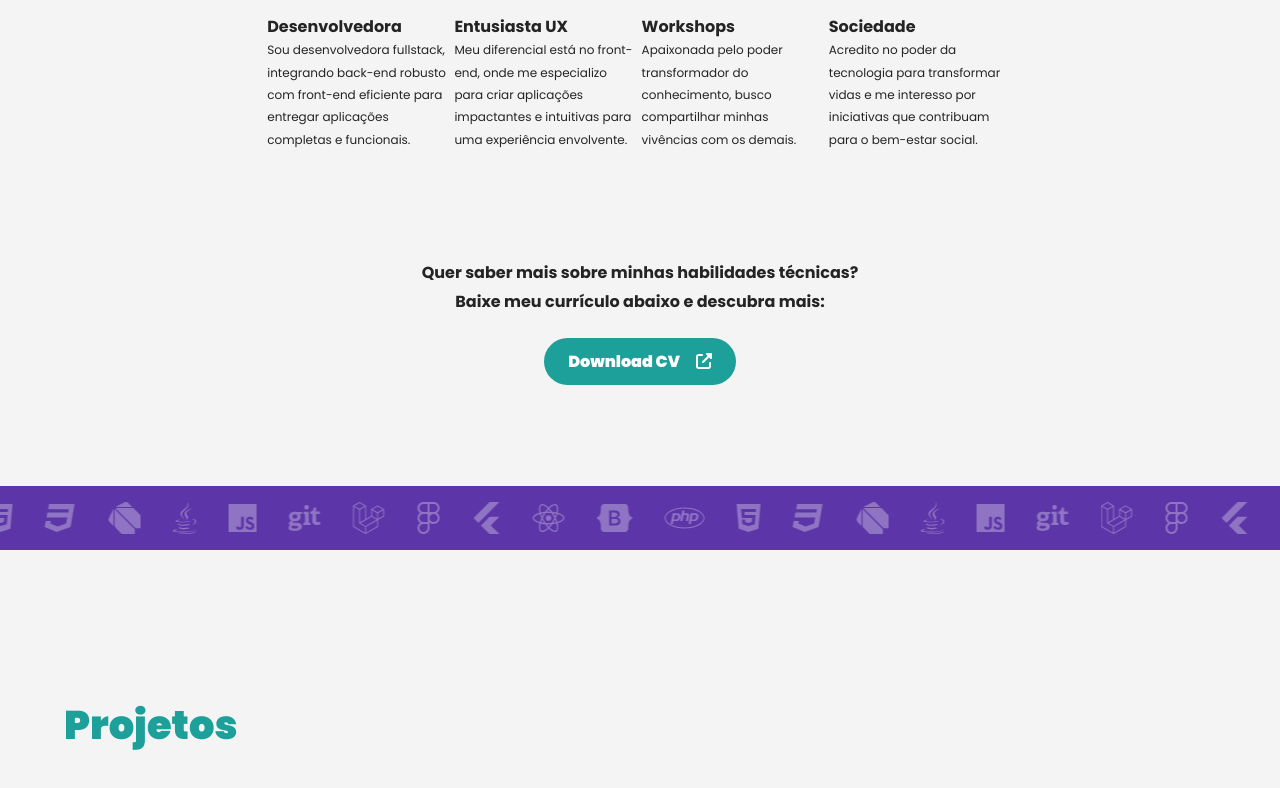
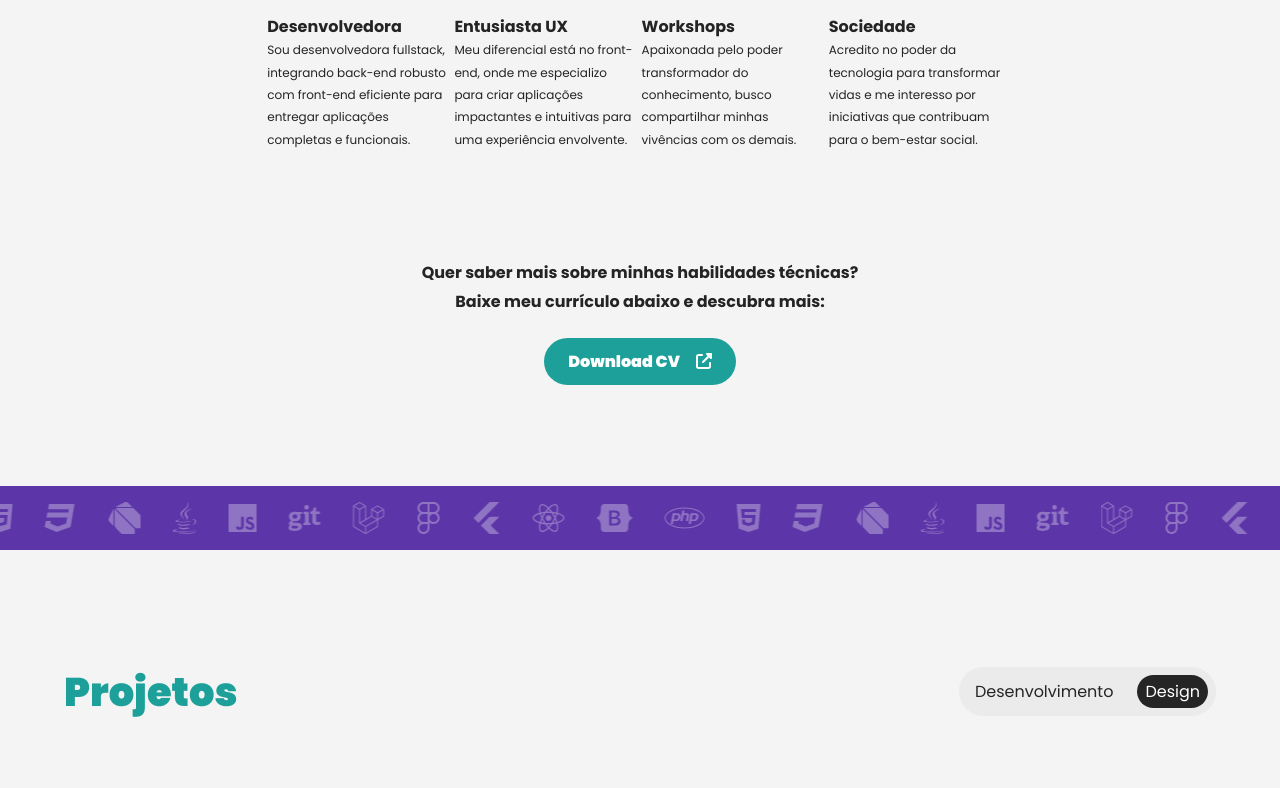
Before and after one commit to marialmeida1/web-portfolio-marialmeida1, a Next.js app: page / in a window 1280 px wide. Shown: the part 1255-2043 px from the top of the page. After the commit the page ends 2009 px from the top, so only its background shows below. Built offline with nearby package versions, Linux system fonts and the light colour scheme.

Commit message:
feat: create header projects section

```diff
--- a/app/components/home/Projects.module.css
+++ b/app/components/home/Projects.module.css
@@ -2,4 +2,12 @@
     font-size: 2.5rem;
     font-weight: 900;
     color: var(--secondary-color);
+    margin: 0rem;
 }
+
+.projects__header {
+    display: flex;
+    flex-direction: row;
+    justify-content: space-between;
+    align-items: center;
+}
--- a/app/components/home/Projects.tsx
+++ b/app/components/home/Projects.tsx
@@ -1,10 +1,14 @@
 // Styles
 import style from "./Projects.module.css"
+import ToggleButton from "./projects/ToggleButton";
 
 export default function Projects() {
     return (
         <section className={`container ${style.projects}`}>
-            <h1>Projetos</h1>
+            <div className={style.projects__header}>
+                <h1>Projetos</h1>
+                <ToggleButton />
+            </div>
         </section>
     );
 }
--- /dev/null
+++ b/app/components/home/projects/ToggleButton.module.css
@@ -0,0 +1,29 @@
+.togglebutton {
+    background-color: #cecece40;
+    padding: 0.5rem;
+    border-radius: 2.5rem;
+    width: fit-content;
+    height: fit-content;
+    display: flex;
+    flex-direction: row;
+    gap: 1rem;
+}
+
+.togglebutton p {
+    margin: 0rem;
+}
+
+.togglebutton__active {
+    padding: 0.25rem 0.5rem;
+    background-color: #252525;
+    color: #fff;
+    border-radius: 2.5rem;
+    cursor: pointer;
+}
+
+.togglebutton__inactive {
+    padding: 0.25rem 0.5rem;
+    color: #252525;
+    border-radius: 2.5rem;
+    cursor: pointer;
+}
--- /dev/null
+++ b/app/components/home/projects/ToggleButton.tsx
@@ -0,0 +1,21 @@
+'use client'
+
+// React
+import { useState } from 'react';
+
+// Style
+import style from './ToggleButton.module.css'
+
+export default function ToggleButton() {
+    const [showMe, setShowMe] = useState(false);
+    function toogle() {
+        setShowMe(!showMe);
+    }
+
+    return (
+        <div className={style.togglebutton}>
+            <p onClick={toogle} className={showMe ? style.togglebutton__active : style.togglebutton__inactive} >Desenvolvimento</p>
+            <p onClick={toogle} className={showMe ? style.togglebutton__inactive : style.togglebutton__active}>Design</p>
+        </div>
+    );
+}
```
Also changed, not shown: app/components/home/projects/TooggleBotton.tsx (deleted).
